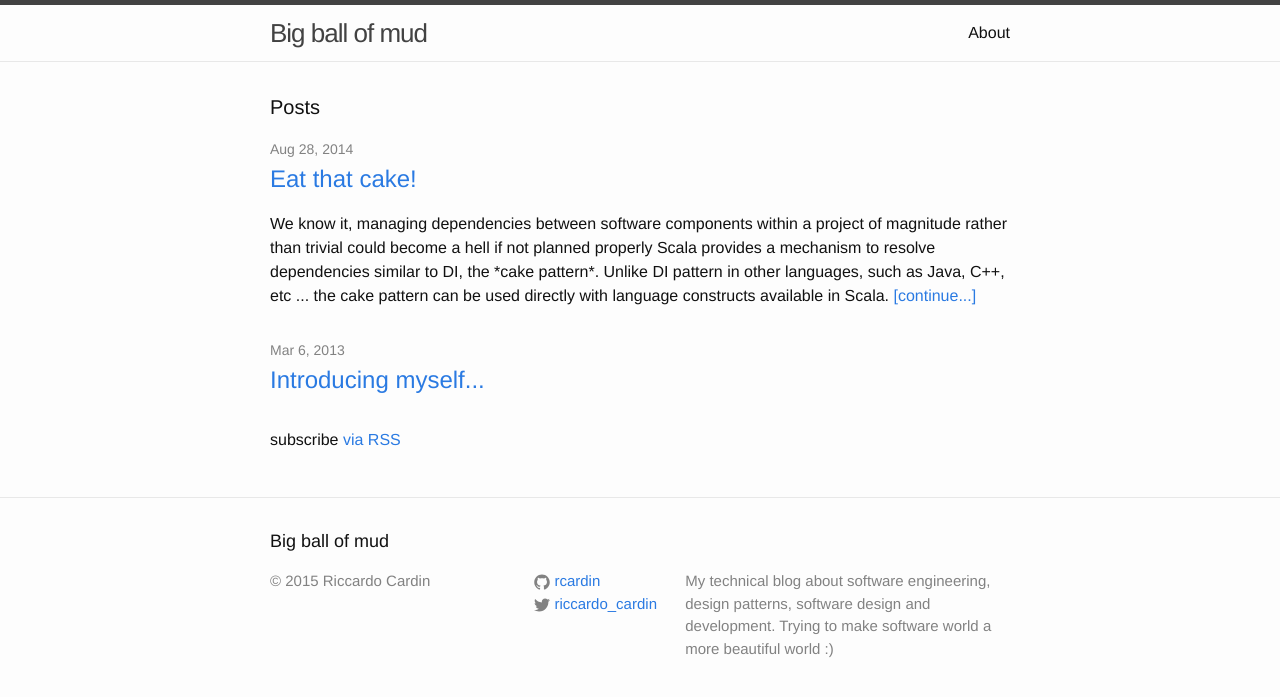
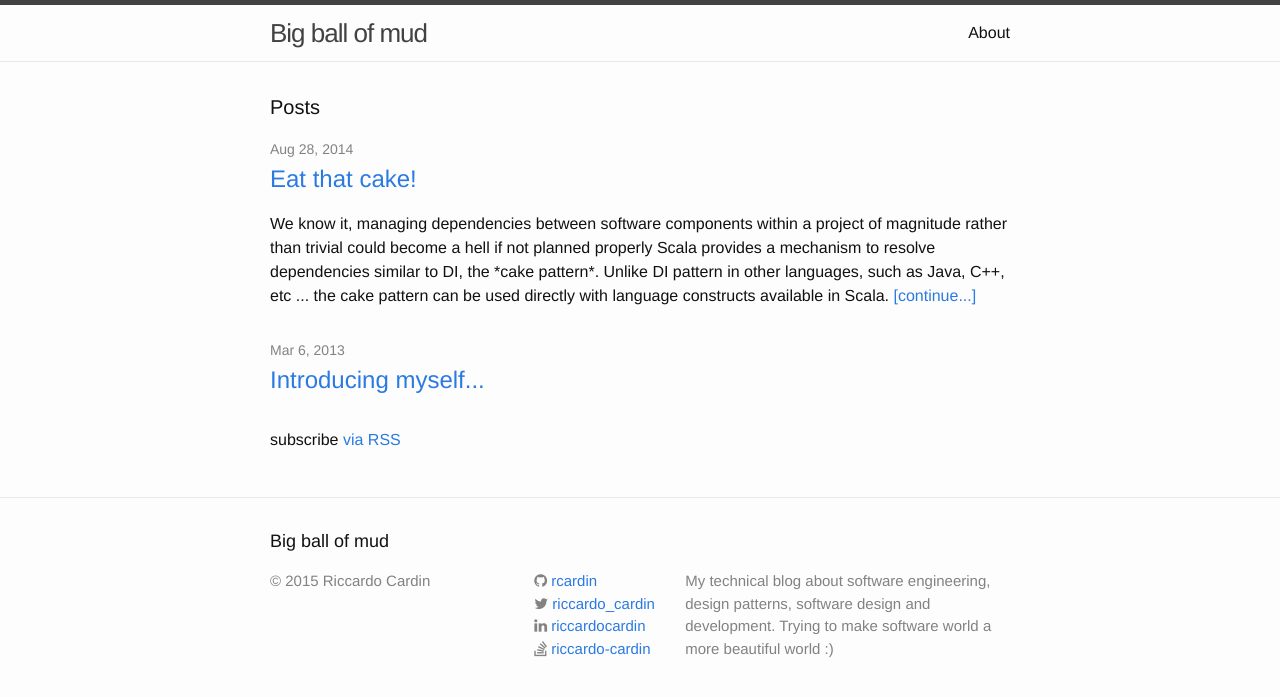
Before and after one commit to rcardin/rcardin.github.io, a Jekyll site: the page built from index.html, in a window 1280 px wide. Shown: the top 697 px of the page. Built offline with Jekyll 4.4.1, drawn with Linux system fonts in a browser that asks for light colours; nearby versions of some CDN libraries.

Commit message:
Add small icons into the footer.

```diff
--- a/_config.yml
+++ b/_config.yml
@@ -9,8 +9,8 @@ baseurl: "" # the subpath of your site, e.g. /blog/
 url: "http://rcardin.github.io" # the base hostname & protocol for your site
 twitter_username: riccardo_cardin
 github_username:  rcardin
-#linkedin_username:  riccardocardin
-#so_usename: riccardo-cardin
+linkedin_username:  riccardocardin
+so_usename: riccardo-cardin
 
 # Build settings
 markdown: kramdown
--- a/_includes/footer.html
+++ b/_includes/footer.html
@@ -16,12 +16,7 @@
           {% if site.github_username %}
           <li>
             <a href="https://github.com/{{ site.github_username }}">
-              <span class="icon  icon--github">
-                <svg viewBox="0 0 16 16">
-                  <path fill="#828282" d="M7.999,0.431c-4.285,0-7.76,3.474-7.76,7.761 c0,3.428,2.223,6.337,5.307,7.363c0.388,0.071,0.53-0.168,0.53-0.374c0-0.184-0.007-0.672-0.01-1.32 c-2.159,0.469-2.614-1.04-2.614-1.04c-0.353-0.896-0.862-1.135-0.862-1.135c-0.705-0.481,0.053-0.472,0.053-0.472 c0.779,0.055,1.189,0.8,1.189,0.8c0.692,1.186,1.816,0.843,2.258,0.645c0.071-0.502,0.271-0.843,0.493-1.037 C4.86,11.425,3.049,10.76,3.049,7.786c0-0.847,0.302-1.54,0.799-2.082C3.768,5.507,3.501,4.718,3.924,3.65 c0,0,0.652-0.209,2.134,0.796C6.677,4.273,7.34,4.187,8,4.184c0.659,0.003,1.323,0.089,1.943,0.261 c1.482-1.004,2.132-0.796,2.132-0.796c0.423,1.068,0.157,1.857,0.077,2.054c0.497,0.542,0.798,1.235,0.798,2.082 c0,2.981-1.814,3.637-3.543,3.829c0.279,0.24,0.527,0.713,0.527,1.437c0,1.037-0.01,1.874-0.01,2.129 c0,0.208,0.14,0.449,0.534,0.373c3.081-1.028,5.302-3.935,5.302-7.362C15.76,3.906,12.285,0.431,7.999,0.431z"/>
-                </svg>
-              </span>
-
+              <i class="icon fa fa-github"></i>
               <span class="username">{{ site.github_username }}</span>
             </a>
           </li>
@@ -30,13 +25,7 @@
           {% if site.twitter_username %}
           <li>
             <a href="https://twitter.com/{{ site.twitter_username }}">
-              <span class="icon  icon--twitter">
-                <svg viewBox="0 0 16 16">
-                  <path fill="#828282" d="M15.969,3.058c-0.586,0.26-1.217,0.436-1.878,0.515c0.675-0.405,1.194-1.045,1.438-1.809
-                  c-0.632,0.375-1.332,0.647-2.076,0.793c-0.596-0.636-1.446-1.033-2.387-1.033c-1.806,0-3.27,1.464-3.27,3.27 c0,0.256,0.029,0.506,0.085,0.745C5.163,5.404,2.753,4.102,1.14,2.124C0.859,2.607,0.698,3.168,0.698,3.767 c0,1.134,0.577,2.135,1.455,2.722C1.616,6.472,1.112,6.325,0.671,6.08c0,0.014,0,0.027,0,0.041c0,1.584,1.127,2.906,2.623,3.206 C3.02,9.402,2.731,9.442,2.433,9.442c-0.211,0-0.416-0.021-0.615-0.059c0.416,1.299,1.624,2.245,3.055,2.271 c-1.119,0.877-2.529,1.4-4.061,1.4c-0.264,0-0.524-0.015-0.78-0.046c1.447,0.928,3.166,1.469,5.013,1.469 c6.015,0,9.304-4.983,9.304-9.304c0-0.142-0.003-0.283-0.009-0.423C14.976,4.29,15.531,3.714,15.969,3.058z"/>
-                </svg>
-              </span>
-
+              <i class="icon fa fa-twitter"></i>
               <span class="username">{{ site.twitter_username }}</span>
             </a>
           </li>
@@ -45,13 +34,7 @@
             {% if site.linkedin_username %}
             <li>
                 <a href="https://www.linkedin.com/in/{{ site.linkedin_username }}">
-                  <span class="icon icon--linkedin">
-                    <svg viewBox="0 0 512 512">
-                      <path fill="#828282" d="M186.4 142.4c0 19-15.3 34.5-34.2 34.5 -18.9 0-34.2-15.4-34.2-34.5 0-19 15.3-34.5
-                      34.2-34.5C171.1 107.9 186.4 123.4 186.4 142.4zM181.4 201.3h-57.8V388.1h57.8V201.3zM273.8 201.3h-55.4V388.1h55.4c0 0 0-69.3 0-98 0-26.3 12.1-41.9 35.2-41.9 21.3 0 31.5 15 31.5 41.9 0 26.9 0 98 0 98h57.5c0 0 0-68.2 0-118.3 0-50-28.3-74.2-68-74.2 -39.6 0-56.3 30.9-56.3 30.9v-25.2H273.8z"/>
-                    </svg>
-                  </span>
-
+                  <i class="icon fa fa-linkedin"></i>
                   <span class="username">{{ site.linkedin_username }}</span>
                 </a>
             </li>
@@ -60,14 +43,8 @@
             {% if site.so_usename %}
             <li>
                 <a href="https://stackoverflow.com/users/1173755/{{ site.so_usename }}">
-                  <span class="icon icon--stackoverflow">
-                    <svg viewBox="0 0 512 512">
-                        <path fill="#828282" d="M294.8 361.2l-122 0.1 0-26 122-0.1L294.8 361.2zM377.2 213.7L356.4 93.5l-25.7 4.5
-                         20.9 120.2L377.2 213.7zM297.8 301.8l-121.4-11.2 -2.4 25.9 121.4 11.2L297.8 301.8zM305.8 267.8l-117.8-31.7 -6.8 25.2 117.8 31.7L305.8 267.8zM321.2 238l-105-62 -13.2 22.4 105 62L321.2 238zM346.9 219.7l-68.7-100.8 -21.5 14.7 68.7 100.8L346.9 219.7zM315.5 275.5v106.5H155.6V275.5h-20.8v126.9h201.5V275.5H315.5z"/>
-                    </svg>
-                  </span>
-
-                    <span class="username">{{ site.so_usename }}</span>
+                  <i class="icon fa fa-stack-overflow"></i>
+                  <span class="username">{{ site.so_usename }}</span>
                 </a>
             </li>
             {% endif %}
--- a/_includes/head.html
+++ b/_includes/head.html
@@ -7,5 +7,6 @@
     <meta name="description" content="{{ site.description }}">
 
     <link rel="stylesheet" href="{{ "/css/main.css" | prepend: site.baseurl }}">
+    <link rel="stylesheet" href="//maxcdn.bootstrapcdn.com/font-awesome/4.3.0/css/font-awesome.min.css">
     <link rel="canonical" href="{{ page.url | replace:'index.html','' | prepend: site.baseurl | prepend: site.url }}">
 </head>
--- a/_sass/_base.scss
+++ b/_sass/_base.scss
@@ -201,4 +201,5 @@ pre {
             fill: $grey-color;
         }
     }
+    color: $grey-color;
 }
```
